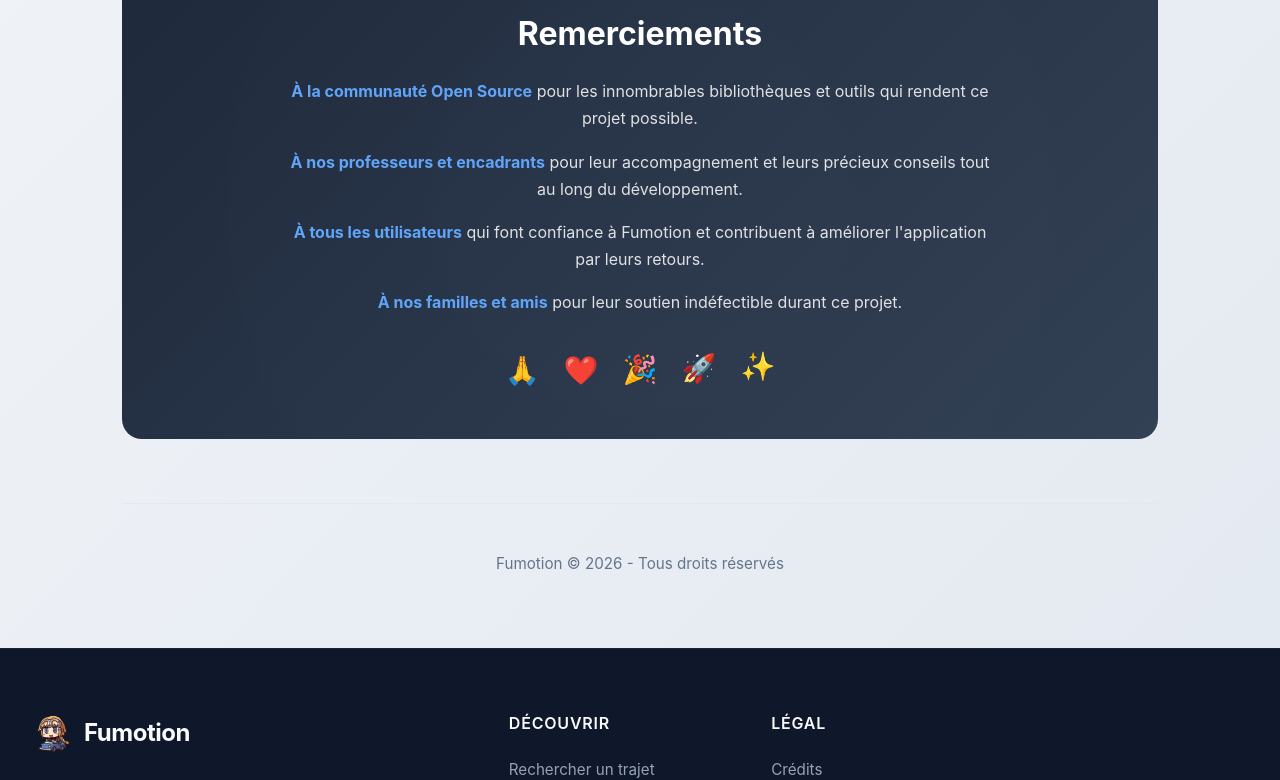
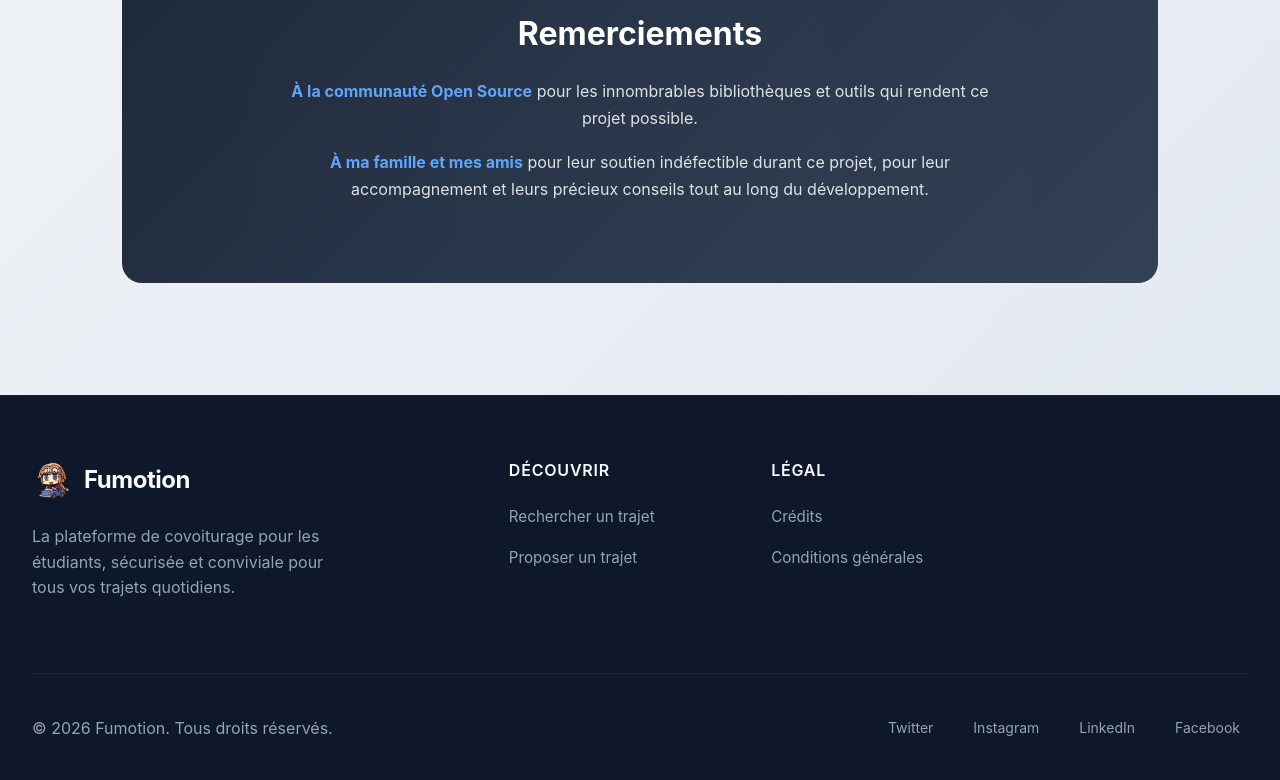
Before and after one commit to clepix21/Fumotion, a React (Create React App) app in the folder app/frontend/: page /credits in a window 1280 px wide. Shown: the part 1706-2486 px from the top of the page. Built offline with nearby package versions, Linux system fonts and the light colour scheme; no server answers.

Commit message:
feat: simplifier la page des crédits en retirant les emojis et le footer

```diff
--- a/app/frontend/src/pages/CreditsPage.js
+++ b/app/frontend/src/pages/CreditsPage.js
@@ -152,37 +152,15 @@ export default function CreditsPage() {
                                 et outils qui rendent ce projet possible.
                             </p>
                             <p>
-                                <strong>À nos professeurs et encadrants</strong> pour leur accompagnement
+                                <strong>À ma famille et mes amis</strong> pour leur soutien indéfectible
+                                durant ce projet, pour leur accompagnement
                                 et leurs précieux conseils tout au long du développement.
                             </p>
-                            <p>
-                                <strong>À tous les utilisateurs</strong> qui font confiance à Fumotion
-                                et contribuent à améliorer l'application par leurs retours.
-                            </p>
-                            <p>
-                                <strong>À nos familles et amis</strong> pour leur soutien indéfectible
-                                durant ce projet.
-                            </p>
-                        </div>
-                        <div className="thanks-emoji-row">
-                            <span>🙏</span>
-                            <span>❤️</span>
-                            <span>🎉</span>
-                            <span>🚀</span>
-                            <span>✨</span>
                         </div>
                     </div>
                 </section>
-
-                {/* Footer Credits */}
-                <div className="credits-footer">
-                    <p className="credits-copyright">
-                        Fumotion © {new Date().getFullYear()} - Tous droits réservés
-                    </p>
-                </div>
             </main>
-
-            <Footer />
+            <Footer/>
         </div>
     );
 }
```
